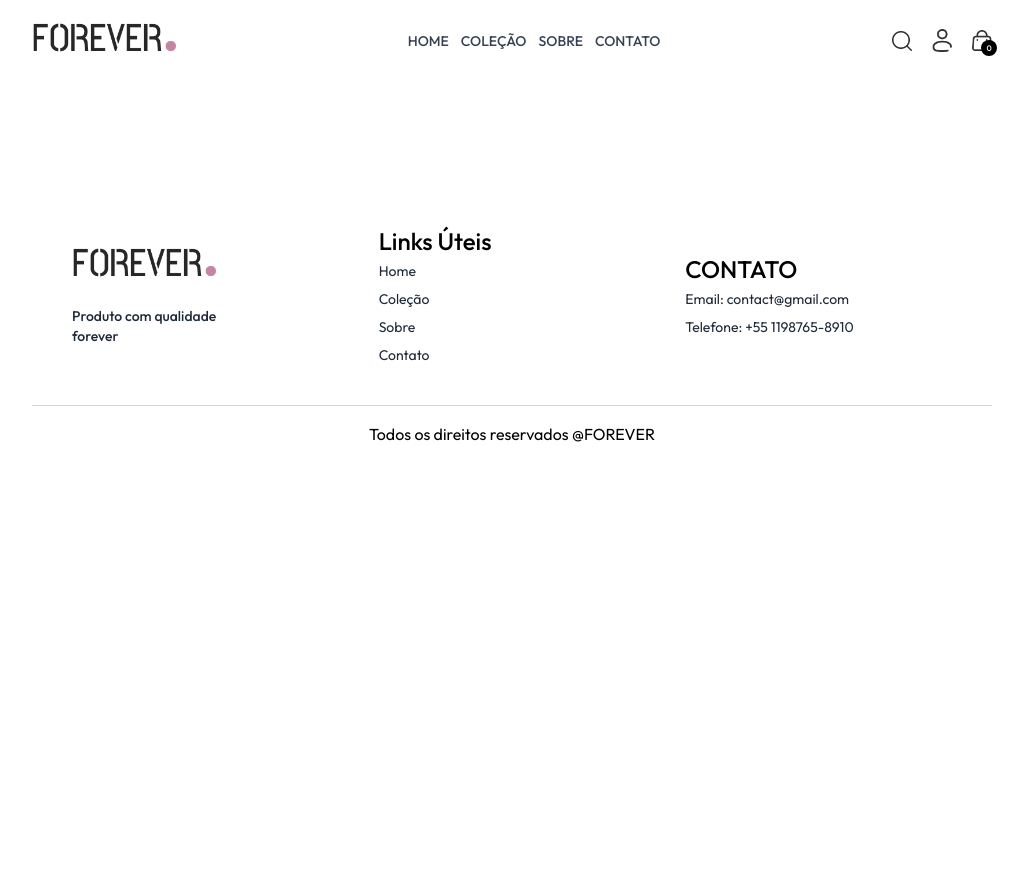
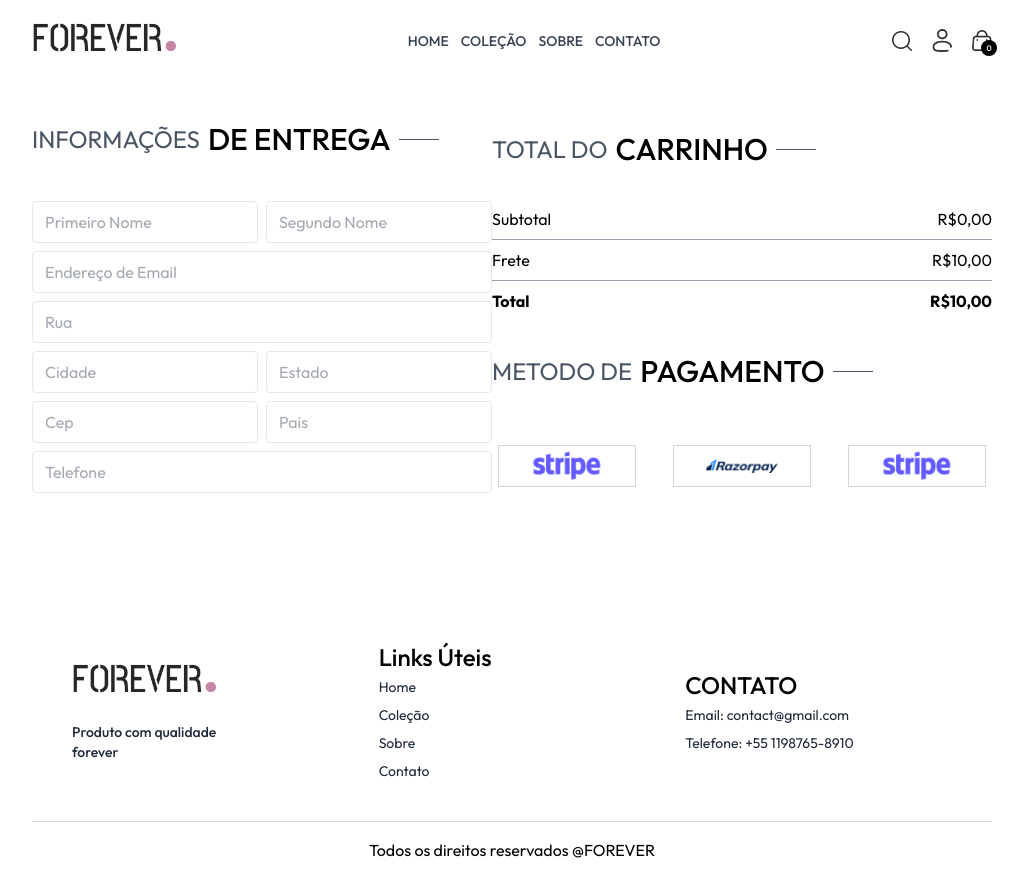
Before and after one commit to Victorhugopinheiro/E-commerce, a React (Vite) app: page /place-order in a window 1280 px wide. Shown: the whole page, without its empty margins (128-1156 px from the left). Before the commit the page ends 800 px from the top, so only its background shows below. Built offline with nearby package versions, Linux system fonts and the light colour scheme.

Commit message:
'checkout-style'

```diff
--- /dev/null
+++ b/src/components/PlaceOrder/InputComponent.tsx
@@ -0,0 +1,19 @@
+
+
+
+interface InputProps {
+
+    placeHolder: string
+
+}
+
+
+function InputComponent({ placeHolder }: InputProps) {
+    return (
+        <input className="w-full my-1 border rounded border-gray-200 px-3 py-2 text-gray-600" placeholder={placeHolder}>
+
+        </input>
+    )
+}
+
+export default InputComponent
--- a/src/components/Tittle.tsx
+++ b/src/components/Tittle.tsx
@@ -7,7 +7,7 @@ interface TitleProps {
 
 function Tittle({ title1, title2 }: TitleProps) {
     return (
-        <div className="my-10 flex items-center justify-center gap-2">
+        <div className="my-10 flex items-center justify-start gap-2">
 
             <p className="text-xl md:text-2xl text-gray-600">{title1}</p>
             <p className=" text-2xl md:text-3xl font-medium">{title2}</p>
--- a/src/components/cart/CartTotal.tsx
+++ b/src/components/cart/CartTotal.tsx
@@ -18,7 +18,7 @@ function CartTotal() {
                     <p>{currency}{totalValue},00</p>
 
                 </div>
-                <hr/>
+                <hr  className='text-gray-400'/>
 
 
                 <div className='flex justify-between'>
@@ -27,7 +27,7 @@ function CartTotal() {
                     <p>{currency}{fee},00</p>
 
                 </div>
-                <hr/>
+                <hr className='text-gray-400'/>
 
 
                 <div className='flex justify-between'>
@@ -36,7 +36,7 @@ function CartTotal() {
                     <p className='font-bold'>{currency}{(Number(totalValue) + Number(fee))},00</p>
 
                 </div>
-                <hr/>
+
 
 
             </div>
--- a/src/pages/PlaceOrder.tsx
+++ b/src/pages/PlaceOrder.tsx
@@ -1,9 +1,82 @@
+import { assets } from "../assets/assets"
+import CartTotal from "../components/cart/CartTotal"
+import InputComponent from "../components/PlaceOrder/InputComponent"
+import Tittle from "../components/Tittle"
 
 
 function PlaceOrder() {
   return (
-    <div className="flex flex-col lg:flex-row lg:justify-between">
+    <div className="flex flex-col lg:flex-row lg:justify-around lg: items-center">
 
+
+
+      <div className="max-w-[600px] flex flex-col">
+
+        <Tittle title1="INFORMAÇÕES" title2="DE ENTREGA" />
+
+
+        <div className="flex gap-2 w-full">
+          <InputComponent placeHolder="Primeiro Nome" />
+
+          <InputComponent placeHolder="Segundo Nome" />
+
+        </div>
+
+        <InputComponent placeHolder="Endereço de Email" />
+
+        <InputComponent placeHolder="Rua" />
+
+        <div className="flex gap-2">
+          <InputComponent placeHolder="Cidade" />
+          <InputComponent placeHolder="Estado" />
+        </div>
+
+        <div className="flex gap-2">
+          <InputComponent placeHolder="Cep" />
+          <InputComponent placeHolder="Pais" />
+        </div>
+
+        <InputComponent placeHolder="Telefone" />
+
+
+      </div>
+
+
+      <div className="flex flex-col w-full max-w-[500px]">
+
+
+        <CartTotal />
+
+
+        <div className="flex flex-col gap-4 ">
+
+          <Tittle title1="METODO DE" title2="PAGAMENTO" />
+
+
+          <div className="flex justify-around gap-6">
+
+            <button className="px-8 py-1  border border-gray-300 text-center">
+              <img className="w-18" src={assets.stripe_logo} />
+
+            </button>
+
+
+            <button className="px-8 py-1  border border-gray-300 text-center">
+              <img className="w-18" src={assets.razorpay_logo} />
+
+            </button>
+
+            <button className="px-8 py-1  border border-gray-300 text-center">
+              <img className="w-18" src={assets.stripe_logo} />
+
+            </button>
+
+
+          </div>
+
+        </div>
+
+      </div>
 
     </div>
   )
```
